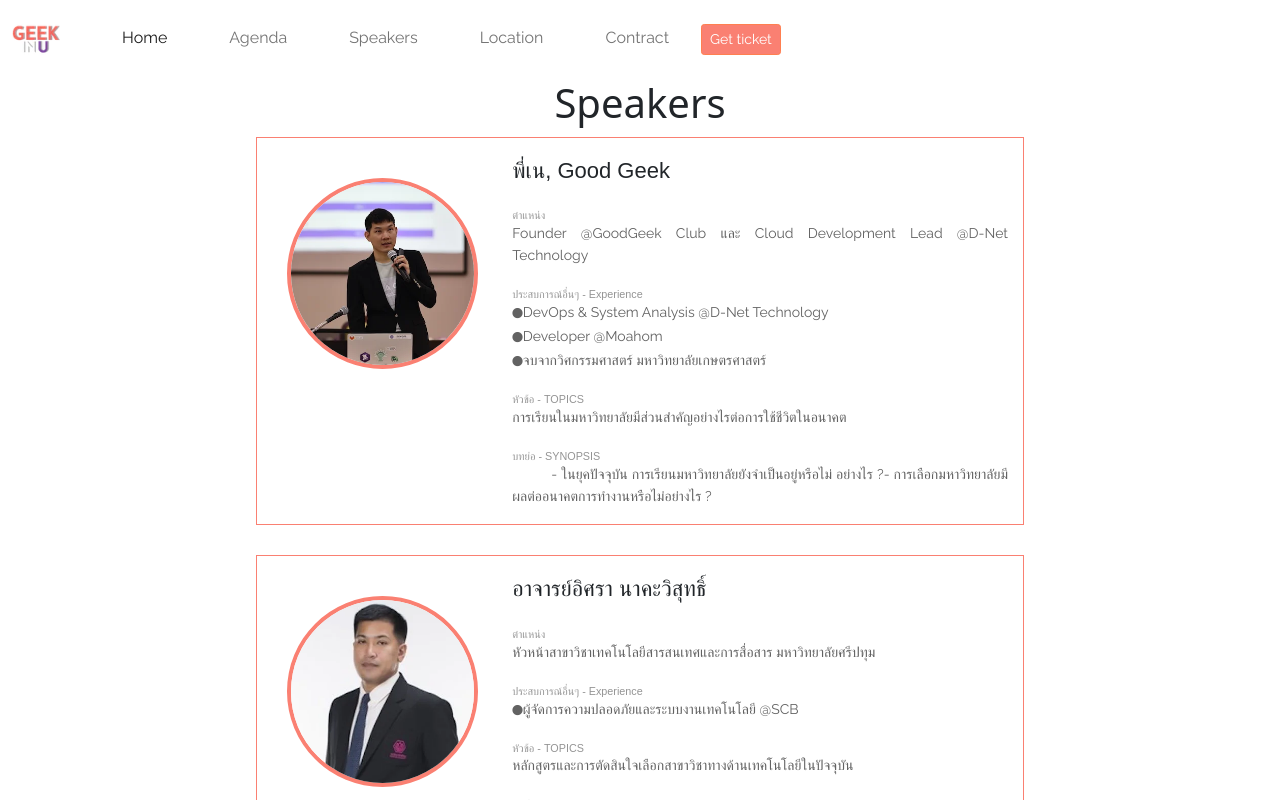
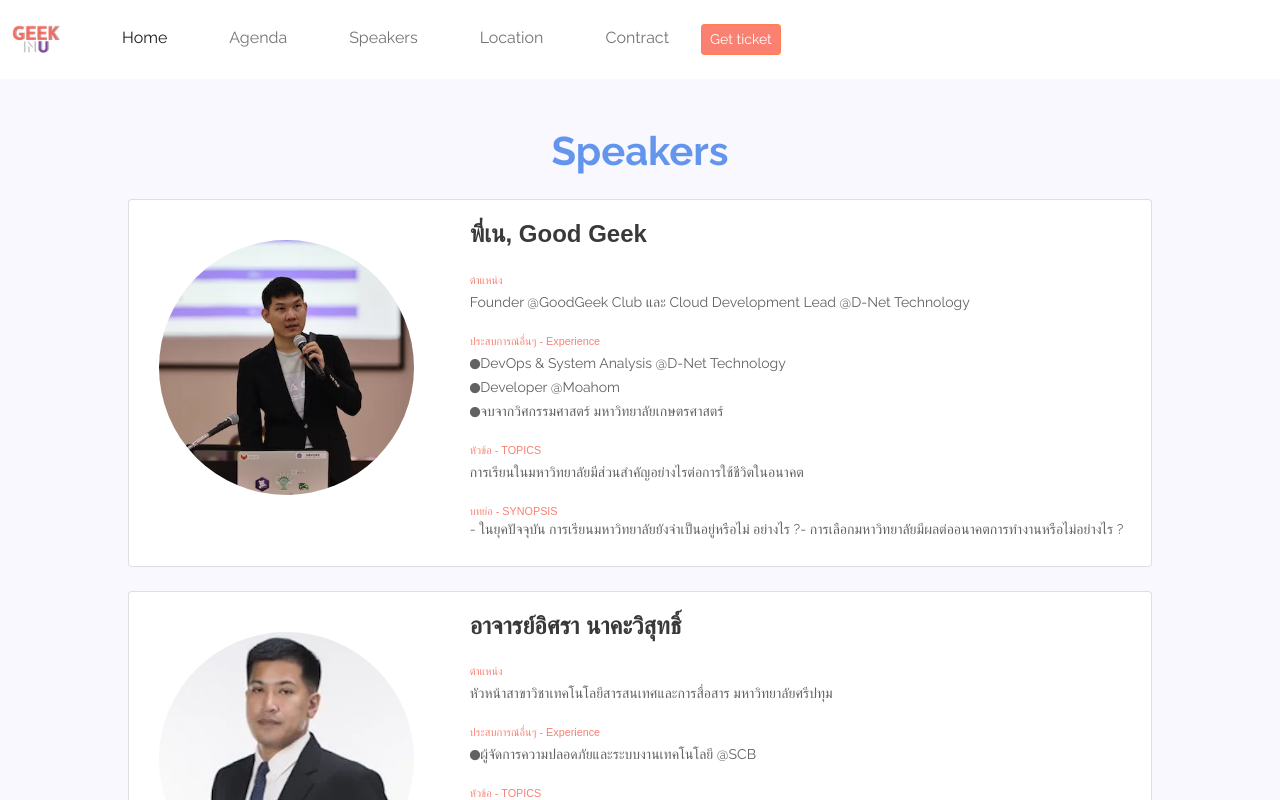
Before and after one commit to Good-Geek-Club/event-geek-in-u, an Angular app: page /speakers in a window 1280 px wide. Shown: the top 800 px of the page. Built offline with nearby package versions, Linux system fonts and the light colour scheme.

Commit message:
update speakers

```diff
--- a/src/app/screens/speakers/speakers.component.css
+++ b/src/app/screens/speakers/speakers.component.css
@@ -1,27 +1,29 @@
-*{
+* {
     margin: 0px;
     padding: 0px;
     box-sizing: border-box;
     text-rendering: optimizeLegibility;
 }
+
 .speaker-contents{
-    margin: 10px 20%;
+    /*margin: 10px;*/
     font-size: 18px;
+    background-color: #f8f8fe;
 }
 /* SPEAKER ARTICLE */
-.speaker-contents article{
-    width: 100%;
-    border: 1px solid salmon;
-    display: grid;
-    grid-template-columns: 4fr 8fr;
-    margin-bottom: 30px;
-    background-color: #fff;
-}
+/*.speaker-contents article{*/
+    /*width: 100%;*/
+    /*border: 1px solid salmon;*/
+    /*display: grid;*/
+    /*grid-template-columns: 4fr 8fr;*/
+    /*margin-bottom: 30px;*/
+    /*background-color: #fff;*/
+/*}*/
 /* speaker profile */
 .speaker-profile img{
     border-radius: 50%;
     object-fit: cover;
-    border: 4px solid salmon;
+    /*border: 3px solid lightsalmon;*/
     width: 75%;
     margin: 40px 0 10px 30px;
 }
@@ -30,23 +32,24 @@
     margin: 10px 15px 15px 0;
     font-family: sans-serif;
 }
-.speaker-about h1{
-    font-size: 22px;
+.speaker-about h1 {
+    font-size: 24px;
     padding: 10px 0 5px 0;
+    font-weight: bold;
+    color: #393939;
 }
-.speaker-about h2{
+.speaker-about h2 {
     font-size: 60%;
-    color: #949494;
+    /*color: #949494;*/
+    color: salmon;
     padding-top: 20px;
 }
-.speaker-about p{
+.speaker-about p {
     text-align: justify;
     line-height: 22px;
     padding-bottom: 2px;
-    font-weight: 500;
-}
-.synopsis{
-    text-indent: 39px;
+    /*font-weight: 500;*/
+    color: #626262;
 }
 
 @media only screen and (max-width: 841px) {
--- a/src/app/screens/speakers/speakers.component.html
+++ b/src/app/screens/speakers/speakers.component.html
@@ -1,54 +1,35 @@
-<h1 class="text-center">Speakers</h1>
-<section class="speaker-contents">
-    <article *ngFor="let speaker of speakers; let i = index;">
+<section class="speaker-contents pb-5">
+    <div class="pt-5 mb-4">
+        <h1 class="text-center text-header">Speakers</h1>
+    </div>
+    <div *ngFor="let speaker of speakers; let i = index;" class="pb-4">
+        <div class="card mx-auto" style="max-width: 80%; min-width: 125px">
+            <div class="row">
+                <div class="col-md-4 col-sm-12">
                     <div class="speaker-profile">
                         <picture>
                             <source [srcset]="speaker.imgUrl.replace('.jpg', '.webp')" type="image/webp">
                             <img [src]="speaker.imgUrl" [alt]="speaker.name" loading="lazy">
                         </picture>
-
                     </div>
-        <div class="speaker-about">
+                </div>
+                <div class="col-md-8 col-sm-12">
+                    <div class="speaker-about ml-2 mr-2 mb-4">
                         <h1>{{speaker.name}}</h1>
-            <h2>ตำแหน่ง</h2>
+                        <h2 class="mb-1">ตำแหน่ง</h2>
                         <p>{{speaker.position}}</p>
-            <h2>ประสบการณ์อื่นๆ - Experience</h2>
+                        <h2 class="mb-1">ประสบการณ์อื่นๆ - Experience</h2>
                         <div class="ml-2" *ngIf="speaker.exp && speaker.exp.length > 0">
                             <p *ngFor="let e of speaker.exp"><i class="fas fa-circle fa-xs mr-1"></i>{{e}}</p>
                         </div>
-            <h2>หัวข้อ - TOPICS</h2>
+                        <h2 class="mb-1">หัวข้อ - TOPICS</h2>
                         <p>{{speaker.topic}}</p>
                         <h2>บทย่อ - SYNOPSIS</h2>
-            <p class="synopsis">{{speaker.synopsis}}</p>
-        </div>
-    </article>
-
-    <!--
-    <div *ngFor="let speaker of speakers; let i = index;" class="card mx-auto" style="width: 75%;">
-        <div class="row">
-            <div class="speaker-profile col-4">
-                <picture>
-                    <source [srcset]="speaker.imgUrl.replace('.jpg', '.webp')" type="image/webp">
-                    <img [src]="speaker.imgUrl" [alt]="speaker.name" loading="lazy">
-                </picture>
-            </div>
-            <div class="col-8">
-                <div class="speaker-about card-body">
-                    <h1>{{speaker.name}}</h1>
-                    <h2>ตำแหน่ง</h2>
-                    <p>{{speaker.position}}</p>
-                    <h2>ประสบการณ์อื่นๆ - Experience</h2>
-                    <div class="ml-2" *ngIf="speaker.exp && speaker.exp.length > 0">
-                        <p *ngFor="let e of speaker.exp"><i class="fas fa-circle fa-xs mr-1"></i>{{e}}</p>
-                    </div>
-                    <h2>หัวข้อ - TOPICS</h2>
-                    <p>{{speaker.topic}}</p>
-                    <h2>บทย่อ - SYNOPSIS</h2>
-                    <p class="synopsis">{{speaker.synopsis}}</p>
+                        <p>{{speaker.synopsis}}</p>
                     </div>
                 </div>
             </div>
         </div>
--->
+    </div>
 </section>
-<!--<app-footer id="contact"></app-footer>-->
+<app-footer id="contact"></app-footer>
--- a/src/app/screens/speakers/speakers.component.ts
+++ b/src/app/screens/speakers/speakers.component.ts
@@ -57,7 +57,7 @@ export class SpeakersComponent implements OnInit {
       imgUrl: 'assets/images/speakers/toy-datarockie.jpg',
       name: 'พี่ทอย DataRockie',
       position: 'Admin Page Datarockie',
-      topic: 'Data Analytic on Cloud (in your browser)',
+      topic: 'Data Analytics on Cloud (in your browser)',
       synopsis: ''
     },
     {
```
Lines whose indentation alone changed are shown as unchanged.
